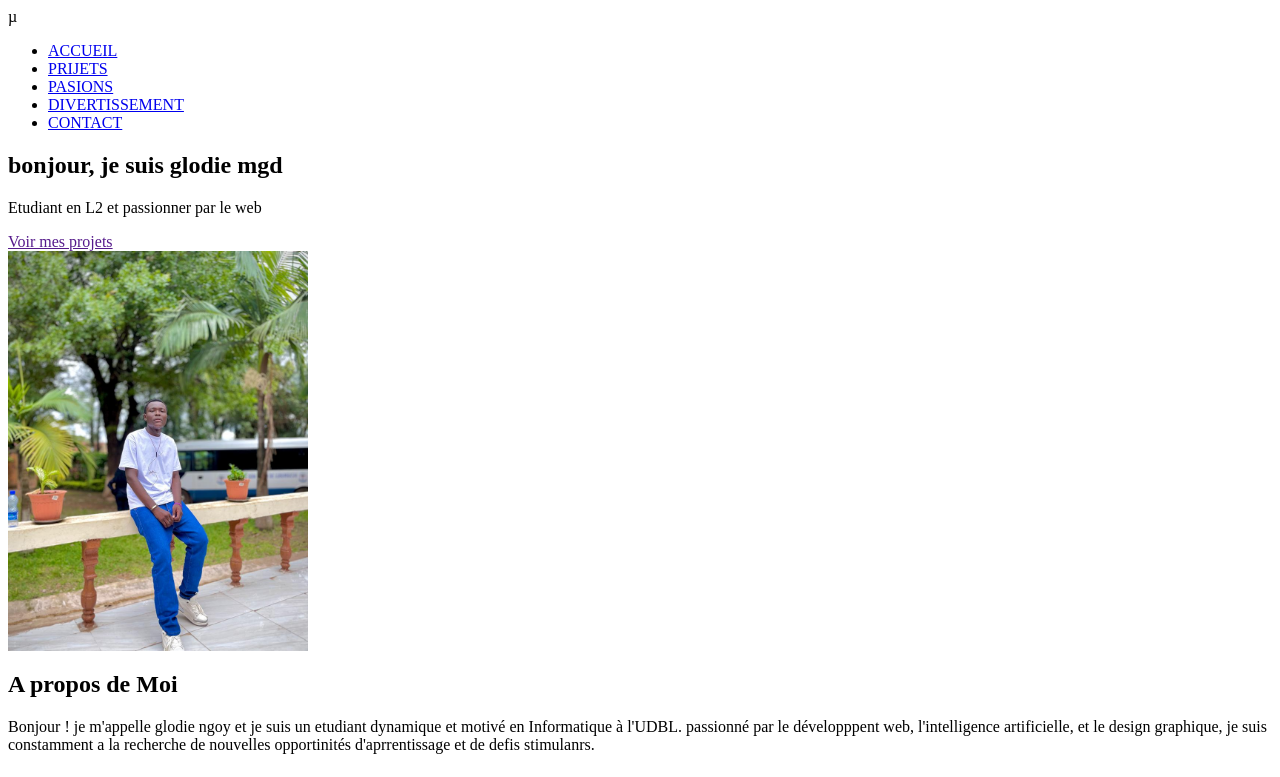
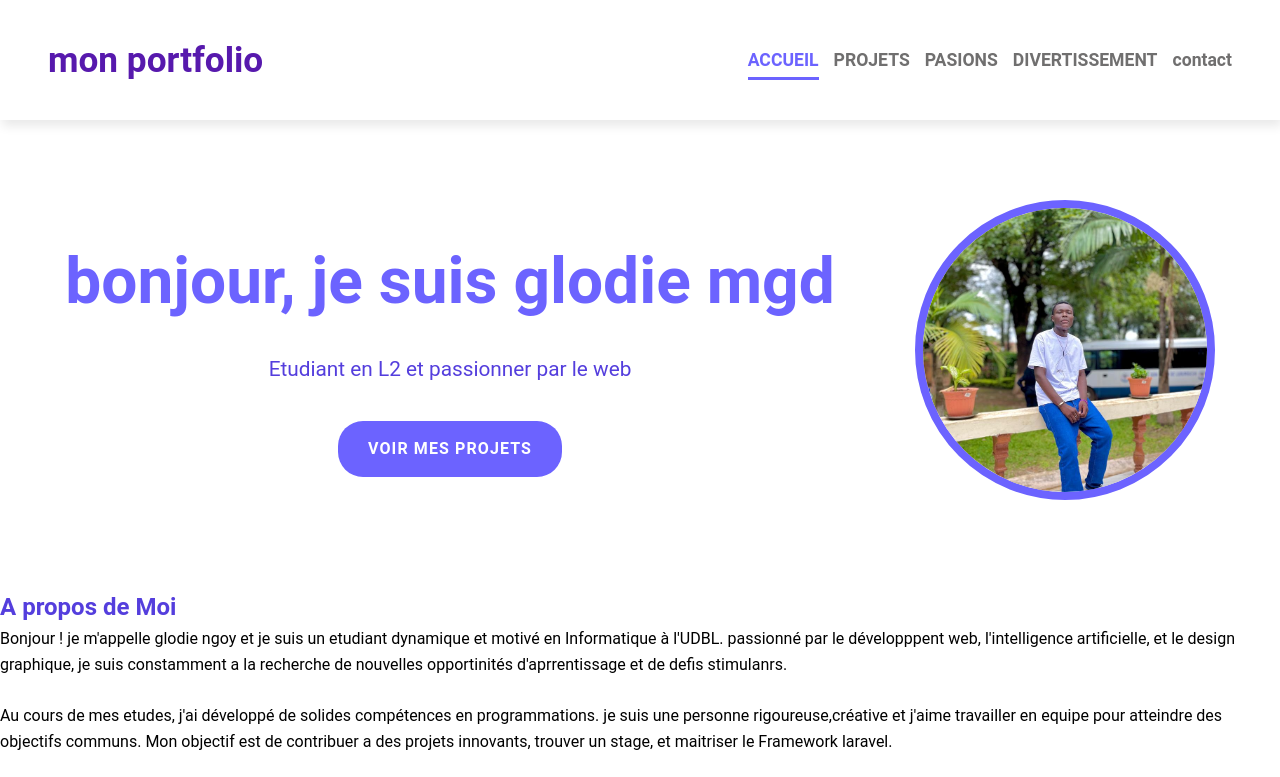
Before and after one commit to 24nm362si-netizen/Mon-Portfolio-2026, a plain HTML site: page mon portfolio1.html in a window 1280 px wide. Shown: the top 777 px of the page. Drawn offline with Linux system fonts and the light colour scheme.

Commit message:
stylisation de la section hero

```diff
--- a/CSS/style.css
+++ b/CSS/style.css
@@ -23,9 +23,9 @@ body {
     line-height: 1.6;
 }
 
-head {
+header {
     background-color: #ffffff;
-    box-shadow: 2px 6px 10px rgb(3, 3, 3);
+    box-shadow: 2px 6px 10px rgb(0, 0, 0, 0.09);
     position: sticky;
     top: 0;
     z-index: 100;
@@ -40,3 +40,96 @@ header div a {
     font-weight: bold;
     color: #5719ad;
 }
+ul li {
+    list-style: none;
+    margin-left: 15px;
+}
+ul {
+    display: flex;
+}
+ul li a {
+    text-decoration: none;
+    color: #706f6f;
+    font-weight: bold;
+    font-size: 1.1rem;
+    position: relative;
+    padding: 10px 0;
+}
+
+ul li a:hover {
+    color: var(--violet-doux);
+}
+
+ul li a::after {
+    content: '';
+    position:  absolute;
+    left: 0;
+    bottom: 0;
+    height: 3px;
+    width: 0%;
+    background-color: var(--violet-doux);
+    transition: width 0.3s ease;
+}
+
+ul li a:hover::after {
+    width: 100%;
+
+}
+
+a.active {
+    color: var(--violet-doux);
+    width: 100%;
+}
+
+a.active::after {
+    width: 100%;
+}
+.hero{
+    display: flex;
+    justify-content: center;
+    align-items: center;
+    gap: 5rem;
+    text-align: center;
+    margin: 5rem 0rem;
+
+}
+
+.hero img{
+    width: 300px;
+    height: 300px;
+    object-fit:cover;
+    border-radius: 180px;
+    border: 8px solid var(--violet-doux);
+}
+
+.hero h1{
+    color: var(--violet-doux);
+    font-size: 4rem;
+    font-weight: 700;
+    margin-bottom: 1.2rem;
+}
+
+.hero p {
+    color: var(--violet-fonce);
+    font-size: 1.3rem;
+    margin-bottom: 1.2rem;
+}
+
+.hero a {
+    text-decoration: none;
+    display: inline-block;
+    background-color: var(--violet-doux);
+    color: white;
+    padding: 15px 30px;
+    border-radius: 25px;
+    text-transform: uppercase;
+    letter-spacing: 1.1px;
+    font-weight: 600;
+    margin-top: 1rem;
+    transition: background-color 0.3s ease, transform:  0.2 ease;
+}
+
+.hero a:hover {
+    background-color: var(--violet-fonce);
+    transform: translateY(-3px);
+}
--- a/mon portfolio1.html
+++ b/mon portfolio1.html
@@ -1,31 +1,32 @@
-µ<!DOCTYPE html>
+<!DOCTYPE html>
 <html lang="en">
 <head>
     <meta charset="UTF-8">
     <meta name="viewport" content="width=device-width, initial-scale=1.0">
-    <title></title>
+    <title>Mon portfolio</title>
+    <link rel="stylesheet" href="CSS/style.css">
 </head>
 <body>
     <header>
         <div>
-            <a href="mon portfolio"></a>
+            <a href="mon portfolio">mon portfolio</a>
         </div>
         <nav>
             <ul>
-                <li><a href="Acceuil">ACCUEIL</a></li>
-                <li><a href="prijets">PRIJETS</a></li>
-                <li><a href="pasions">PASIONS</a></li>
-                <li><a href="divertissements">DIVERTISSEMENT</a></li>
-                <li><a href="contact">CONTACT</a></li>
+                <li><a href="mon portfolio1.html" class="active">ACCUEIL</a></li>
+                <li><a href="projets.html">PROJETS</a></li>
+                <li><a href="passions.html">PASIONS</a></a></li>
+                <li><a href="divertissement.html">DIVERTISSEMENT</a></li>
+                <Li><a href="contact.html">contact</a></Li>
             </ul>
         </nav>
     </header>
     <main>
-        <section>
+        <section class="hero">
             <div>
                 <h1>bonjour, je suis glodie mgd</h1>
                 <p>Etudiant en L2 et passionner par le web</p>
-                <a href="">Voir mes projets</a>
+                <a href="projets.html">Voir mes projets</a>
             </div>
             <div>
                 <img src="mgd.jpeg" alt="mgd" width="300">
```
Also changed, not shown: contact.html (added, +30 -0 lines), divertissement.html (added, +30 -0 lines), passions.html (added, +30 -0 lines), projets.html (added, +30 -0 lines).
